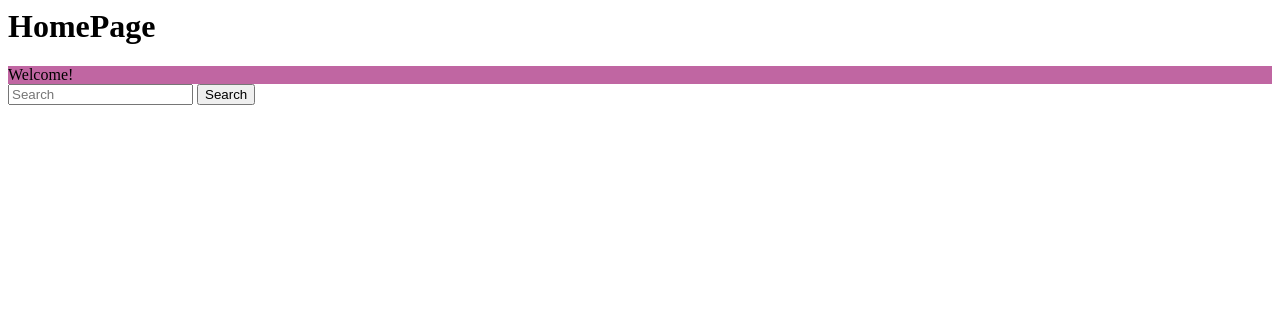
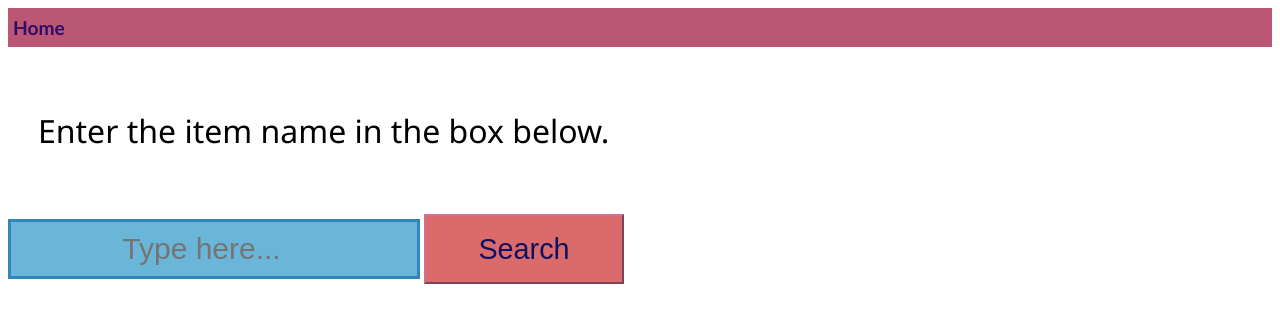
Before and after one commit to kirank6/django_project1, a Django app: page / in a window 1280 px wide. Shown: the top 328 px of the page. Run offline with Django 3.2, Linux system fonts and the light colour scheme.

Commit message:
search boxes resized and colored

```diff
--- a/dproject_sm/urls.py
+++ b/dproject_sm/urls.py
@@ -15,8 +15,12 @@ Including another URLconf
 """
 from django.contrib import admin
 from django.urls import path, include
+from django.contrib.staticfiles.urls import staticfiles_urlpatterns
+
 
 urlpatterns = [
     path('admin/', admin.site.urls),
     path('', include('products.urls')) # added
 ]
+
+urlpatterns +=staticfiles_urlpatterns()
--- /dev/null
+++ b/products/static/products/site.css
@@ -0,0 +1,75 @@
+.message {
+    font-weight: 1000;
+    color: rgb(31, 143, 81);
+}
+
+.navbar {
+    background-color: rgb(187, 87, 117);
+    font-size: 1em;
+    font-family: 'Trebuchet MS', 'Lucida Sans Unicode', 'Lucida Grande', 'Lucida Sans', Arial, sans-serif;
+    color: rgb(50, 12, 99);
+    padding: 8px 5px 8px 5px;
+}
+
+.navbar a {
+    text-decoration: none;
+    color: inherit;
+}
+
+.navbar-brand {
+    font-size: 1.2em;
+    font-weight: 800;
+}
+
+.navbar-item {
+    font-variant: small-caps;
+    margin-left: 50px;
+}
+
+.body-content {
+    padding: 30px;
+    font-size: 2.0em;
+    font-family:'Segoe UI', Tahoma, Geneva, Verdana, sans-serif;
+}
+
+
+
+#page-container {
+    position: relative;
+    min-height: 100vh;
+  }
+
+  #content-wrap {
+    padding-bottom: 2.5rem;    /* Footer height */
+  }
+
+.footer {
+    position: relative;
+    bottom: 0;
+    width: 100%;
+    height: 60px;
+    background:#6cf;
+}
+
+.btn {
+    min-width: 200px;
+    min-height: 70px;
+}
+
+.btn-large {
+    color: #0f115e;
+    font-size: 1.8em;
+    background-color: rgb(219, 107, 107);
+    border-color: #d46c97;
+}
+
+.form-control {
+    background: #6AB6D8;
+    padding: 10px;
+    margin-bottom: 50px;
+    border: 3px solid #2E86BB;
+    color: white;
+    font-size: 30px;
+    text-align: center;
+    position: relative;
+  }
--- a/templates/home.html
+++ b/templates/home.html
@@ -1,8 +1,12 @@
 
-<h1> HomePage </h1>
+<!-- <h1 class = "Text-center"> Welcome! </h1> -->
 
-{% extends "base.html" %}
+   {% include "layout.html" %}
+  <div class = "body-content">
+    <p> Enter the item name in the box below. </p>
+  </div>
 
-{% block content  %}
-
-{% endblock%}
+    <form class="d-flex">
+        <input class="form-control input-large" type="search" placeholder="Type here..." aria-label="Search">
+        <button class="btn btn-large btn-outline-success" type="submit">Search</button>
+    </form>
--- /dev/null
+++ b/templates/layout.html
@@ -0,0 +1,24 @@
+<!DOCTYPE html>
+<html>
+<head>
+    <meta charset="utf-8"/>
+    <title>{% block title %}{% endblock %}</title>
+    {% load static %}
+    <link rel="stylesheet" type="text/css" href="{% static 'products/site.css' %}"/>
+</head>
+
+<body>
+<div class="navbar">
+    <a href="{% url 'home' %}" class="navbar-brand"> Home </a>
+
+</div>
+
+    {% block content %}
+    {% endblock %}
+
+<!-- <footer>
+        <p>© 2021</p>
+</footer> -->
+
+
+</html>
```
Also changed, not shown: Products_Extraction/Clean_flipp_data.py (deleted, +0 -76 lines), Products_Extraction/flipp_extracter.py (deleted, +0 -30 lines), Products_Extraction/.spyproject/codestyle.ini (deleted), Products_Extraction/.spyproject/encoding.ini (deleted), Products_Extraction/.spyproject/vcs.ini (deleted), Products_Extraction/.spyproject/workspace.ini (deleted), db.sqlite3, 1 other file.
